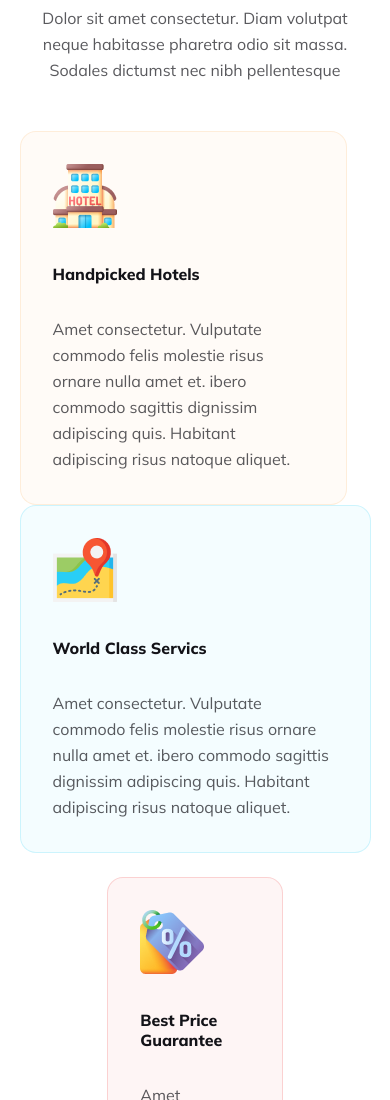
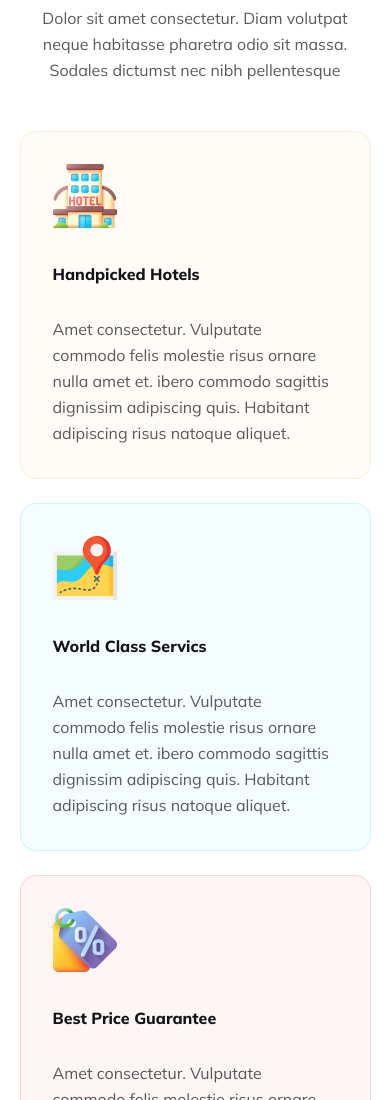
Before and after one commit to Sarmin27/Travel-Website-Design, a plain HTML site: page index.html in a window 390 px wide. Shown: the part 2260-3360 px from the top of the page. Drawn offline with Linux system fonts and the light colour scheme.

Commit message:
create responsive choose-section .

```diff
--- a/style.css
+++ b/style.css
@@ -234,7 +234,7 @@ nav div img{
     border-radius: 16px;
     border: 1px solid rgba(251, 181, 99, 0.20);
     background: rgba(251, 181, 99, 0.05);
-    margin-right: 24PX;
+    margin-right: 24px;
     padding: 32px;
 }
 
@@ -248,6 +248,7 @@ nav div img{
     display: flex;
     margin: 0 auto;
     width: 50%;
+
 
 }
 .choose-section-row2-column{
@@ -279,4 +280,17 @@ nav div img{
         max-width: 100%
 
     }
+    .choose-section-column1{
+        margin-bottom: 24px;
+        margin-right: 0px;
+    }
+    .choose-section-row2{
+
+        margin: 0 auto;
+        width: 100%;
+
+
+    }
+
+
 }
```
